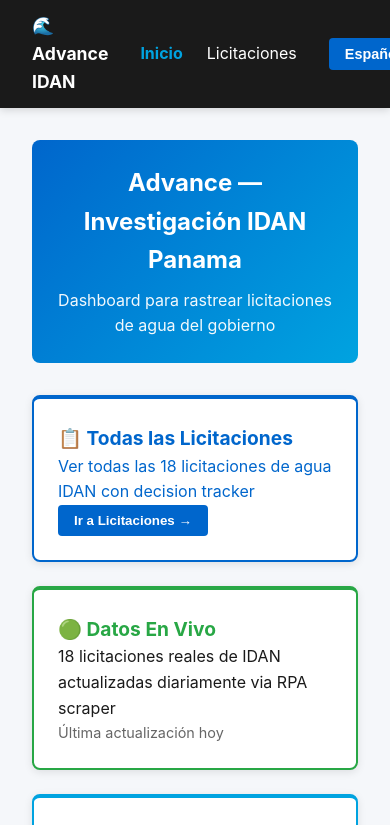
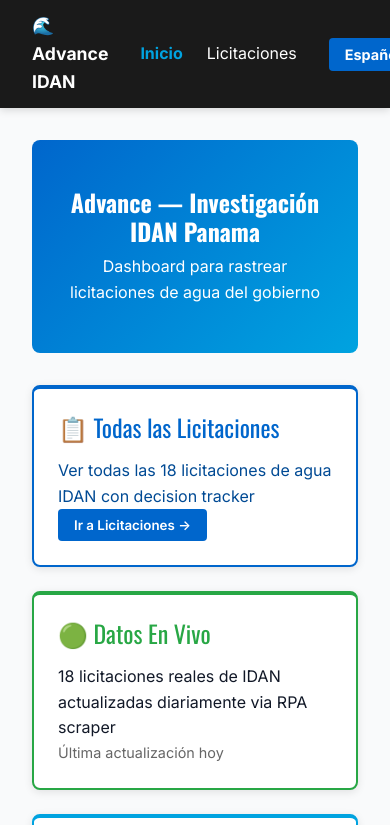
Before and after one commit to MbethencourtM4X/advance-research, a Next.js app: page / in a window 390 px wide. Shown: the top 825 px of the page. Built offline with nearby package versions, Linux system fonts and the light colour scheme.

Commit message:
🎨 Applied Marketing agent: Navy primary (#004A94), Oswald+Inter fonts, accessibility tweaks from Developer agent

```diff
--- a/app/globals.css
+++ b/app/globals.css
@@ -5,25 +5,39 @@
 }
 
 :root {
-  --primary: #0066cc;      /* Professional blue (like water/trust) */
-  --secondary: #00a3e0;    /* Water blue */
-  --accent: #28a745;       /* Success/action green */
-  --danger: #d32f2f;       /* Alert red */
-  --warning: #ff9800;      /* Caution orange */
-  --dark: #1a1a1a;         /* Dark text */
-  --light: #f5f7fa;        /* Light bg */
-  --border: #e0e6ed;       /* Light borders */
+  /* Somos Advance Colors (from Marketing Agent) */
+  --primary: #004A94;      /* Navy - all CTAs, buttons */
+  --dark: #1F2937;         /* Dark slate - headers, footers */
+  --light: #F9FAFB;        /* Light gray - card backgrounds */
+  --success: #0B8C5B;      /* Green - positive states */
+  --warning: #D97706;      /* Orange - urgent/deadline */
+  --error: #DC2626;        /* Red - errors */
+  --text-primary: #111827; /* Dark - headings, main text */
+  --text-secondary: #4B5563; /* Gray - metadata, labels */
+  --border: #E5E7EB;       /* Subtle - dividers */
 }
 
 body {
-  font-family: -apple-system, BlinkMacSystemFont, 'Segoe UI', 'Roboto', 'Oxygen', 'Ubuntu', 'Cantarell', sans-serif;
+  font-family: 'Inter', -apple-system, BlinkMacSystemFont, 'Segoe UI', 'Roboto', sans-serif;
   line-height: 1.6;
-  color: var(--dark);
+  color: var(--text-primary);
   background: var(--light);
 }
 
+/* Typography - from Marketing Agent */
+h1, h2, h3, h4, h5, h6 {
+  font-family: 'Oswald', sans-serif;
+  font-weight: 700;
+  line-height: 1.2;
+  margin-bottom: 1rem;
+}
+
+h1 { font-size: 32px; }
+h2 { font-size: 24px; font-weight: 400; }
+h3 { font-size: 20px; font-weight: 400; }
+
 header {
-  background: linear-gradient(135deg, var(--primary) 0%, var(--secondary) 100%);
+  background: linear-gradient(135deg, var(--primary) 0%, #0066cc 100%);
   color: white;
   padding: 2rem;
   text-align: center;
@@ -32,12 +46,6 @@
 header h1 {
   font-size: 2rem;
   margin-bottom: 0.5rem;
-  font-weight: 700;
-}
-
-header p {
-  font-size: 1rem;
-  opacity: 0.95;
 }
 
 .container {
@@ -53,20 +61,14 @@
   border-radius: 12px;
   box-shadow: 0 2px 12px rgba(0, 0, 0, 0.08);
   border-top: 4px solid var(--primary);
+  animation: slideIn 0.3s ease-out;
 }
 
 .section h2 {
   color: var(--primary);
   margin-bottom: 1.5rem;
-  font-size: 1.5rem;
   border-bottom: 2px solid var(--primary);
   padding-bottom: 0.5rem;
-}
-
-.section h3 {
-  color: var(--secondary);
-  margin: 1.5rem 0 0.75rem;
-  font-size: 1.1rem;
 }
 
 button {
@@ -77,34 +79,23 @@
   border-radius: 6px;
   cursor: pointer;
   font-weight: 600;
-  transition: all 0.2s ease;
+  transition: all 0.2s cubic-bezier(0.4, 0, 0.2, 1);
+  font-family: inherit;
 }
 
 button:hover {
-  background: #0055aa;
+  background: #003370;
   transform: translateY(-2px);
-  box-shadow: 0 4px 12px rgba(0, 102, 204, 0.3);
+  box-shadow: 0 4px 16px rgba(0, 74, 148, 0.3);
 }
 
-button.secondary {
-  background: var(--secondary);
-}
-
-button.secondary:hover {
-  background: #0091c4;
-}
-
-button.accent {
-  background: var(--accent);
-}
-
-button.accent:hover {
-  background: #229e3e;
+button:active {
+  transform: translateY(0);
 }
 
 .badge {
   display: inline-block;
-  background: var(--accent);
+  background: var(--success);
   color: white;
   padding: 0.35rem 0.75rem;
   border-radius: 20px;
@@ -113,7 +104,7 @@
 }
 
 .badge.success {
-  background: var(--accent);
+  background: var(--success);
 }
 
 .badge.pending {
@@ -121,7 +112,7 @@
 }
 
 .badge.danger {
-  background: var(--danger);
+  background: var(--error);
 }
 
 nav {
@@ -131,6 +122,7 @@
   display: flex;
   gap: 2rem;
   align-items: center;
+  justify-content: space-between;
   box-shadow: 0 2px 8px rgba(0, 0, 0, 0.1);
 }
 
@@ -142,15 +134,7 @@
 }
 
 nav a:hover {
-  color: var(--secondary);
-}
-
-footer {
-  background: var(--dark);
-  color: white;
-  text-align: center;
-  padding: 2rem;
-  margin-top: 3rem;
+  color: #00a3e0;
 }
 
 .highlight {
@@ -177,7 +161,7 @@
 }
 
 a:hover {
-  color: var(--secondary);
+  color: #003370;
   text-decoration: underline;
 }
 
@@ -204,6 +188,20 @@
   text-align: left;
 }
 
+input, select {
+  transition: border-color 0.2s, box-shadow 0.2s;
+  border: 1px solid var(--border);
+  padding: 0.5rem;
+  border-radius: 6px;
+  font-family: inherit;
+}
+
+input:focus, select:focus {
+  outline: none;
+  border-color: var(--primary);
+  box-shadow: 0 0 0 3px rgba(0, 74, 148, 0.1);
+}
+
 /* Animations */
 @keyframes slideIn {
   from {
@@ -221,91 +219,20 @@
   to { opacity: 1; }
 }
 
-@keyframes pulse {
-  0%, 100% { opacity: 1; }
-  50% { opacity: 0.5; }
-}
-
-/* Apply animations */
-.section, header, main > div > div {
-  animation: slideIn 0.3s ease-out;
-}
-
-button {
-  transition: all 0.2s cubic-bezier(0.4, 0, 0.2, 1);
-}
-
-button:hover {
-  transform: translateY(-2px);
-  box-shadow: 0 4px 16px rgba(0, 102, 204, 0.3) !important;
-}
-
-button:active {
-  transform: translateY(0);
-}
-
-input, select {
-  transition: border-color 0.2s, box-shadow 0.2s;
-}
-
-input:focus, select:focus {
-  outline: none;
-  border-color: var(--primary) !important;
-  box-shadow: 0 0 0 3px rgba(0, 102, 204, 0.1) !important;
-}
-
-/* Loading state */
-.loading {
-  animation: pulse 2s infinite;
-}
-
-/* Smooth scrolling */
 html {
   scroll-behavior: smooth;
 }
 
-/* Card hover effects */
-div[style*="borderRadius"] {
-  transition: all 0.2s ease;
-}
-
-div[style*="borderRadius"]:hover {
-  transform: translateY(-2px);
-  box-shadow: 0 8px 24px rgba(0, 0, 0, 0.12) !important;
-}
-
-/* Badge animations */
-.badge {
-  animation: slideIn 0.4s ease-out;
-}
-
-/* Responsive improvements */
 @media (max-width: 768px) {
   main {
     padding: 1rem;
   }
 
   header {
-    padding: 1.5rem 1rem !important;
+    padding: 1.5rem 1rem;
   }
 
   h1 {
     font-size: 1.5rem !important;
   }
-
-  h2 {
-    font-size: 1.2rem !important;
-  }
 }
-
-/* Dark mode support (optional future) */
-@media (prefers-color-scheme: dark) {
-  body {
-    background: #0f1419;
-    color: #e8eef2;
-  }
-
-  .section, div[style*="background: white"] {
-    background: #1a1f2e !important;
-  }
-}
--- a/app/layout.js
+++ b/app/layout.js
@@ -4,11 +4,8 @@
 
 export const metadata = {
   title: 'Advance — IDAN Panama Research',
-  description: 'Dashboard para rastrear licitaciones de agua del gobierno en Panama. Real-time data, decision tracker, filtros avanzados.',
+  description: 'Dashboard para rastrear licitaciones de agua del gobierno en Panama. Datos en tiempo real, filtros avanzados, rastreo de decisiones.',
   viewport: 'width=device-width, initial-scale=1.0, maximum-scale=5.0',
-  icons: {
-    icon: '🌊',
-  },
 };
 
 export default function RootLayout({ children }) {
@@ -16,11 +13,12 @@
     <html lang="es" style={{ scrollBehavior: 'smooth' }}>
       <head>
         <meta charSet="utf-8" />
-        <meta name="theme-color" content="#0066cc" />
+        <meta name="theme-color" content="#004A94" />
         <link rel="preconnect" href="https://fonts.googleapis.com" />
         <link rel="preconnect" href="https://fonts.gstatic.com" crossOrigin="anonymous" />
+        <link href="https://fonts.googleapis.com/css2?family=Oswald:wght@400;700&family=Inter:wght@400;500;600;700&display=swap" rel="stylesheet" />
       </head>
-      <body style={{ overscrollBehavior: 'none' }}>
+      <body>
         <LanguageProvider>
           <Nav />
           {children}
```
